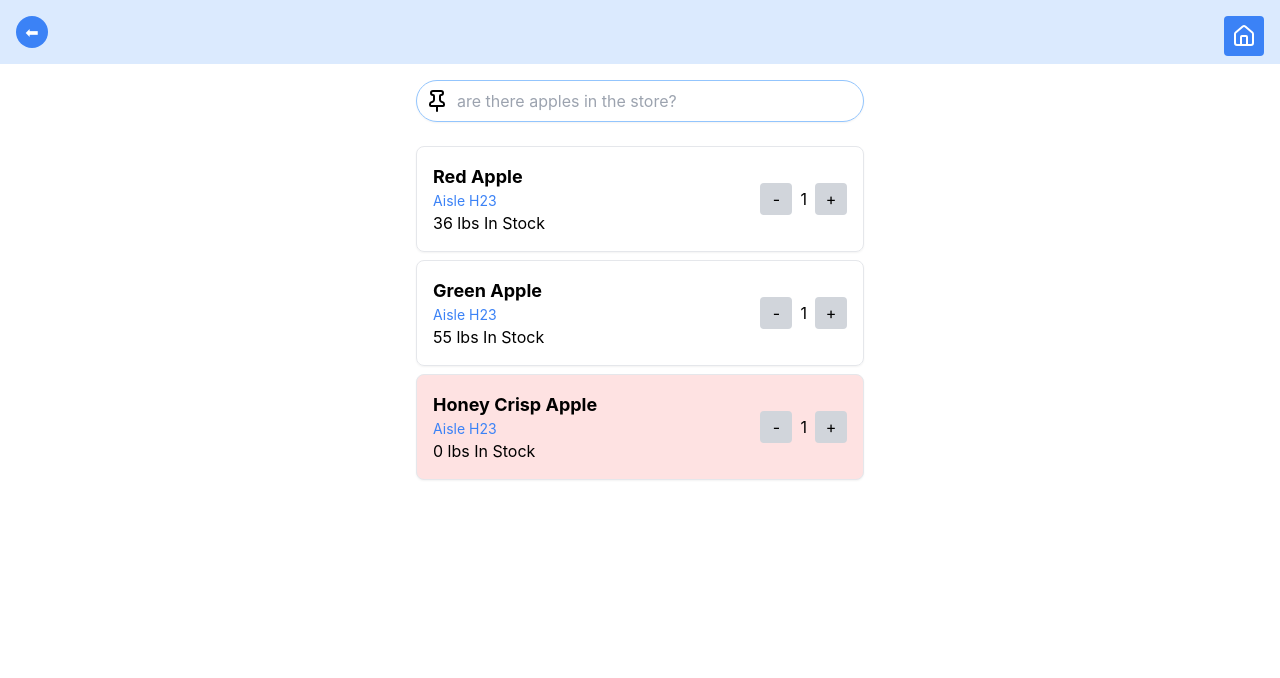
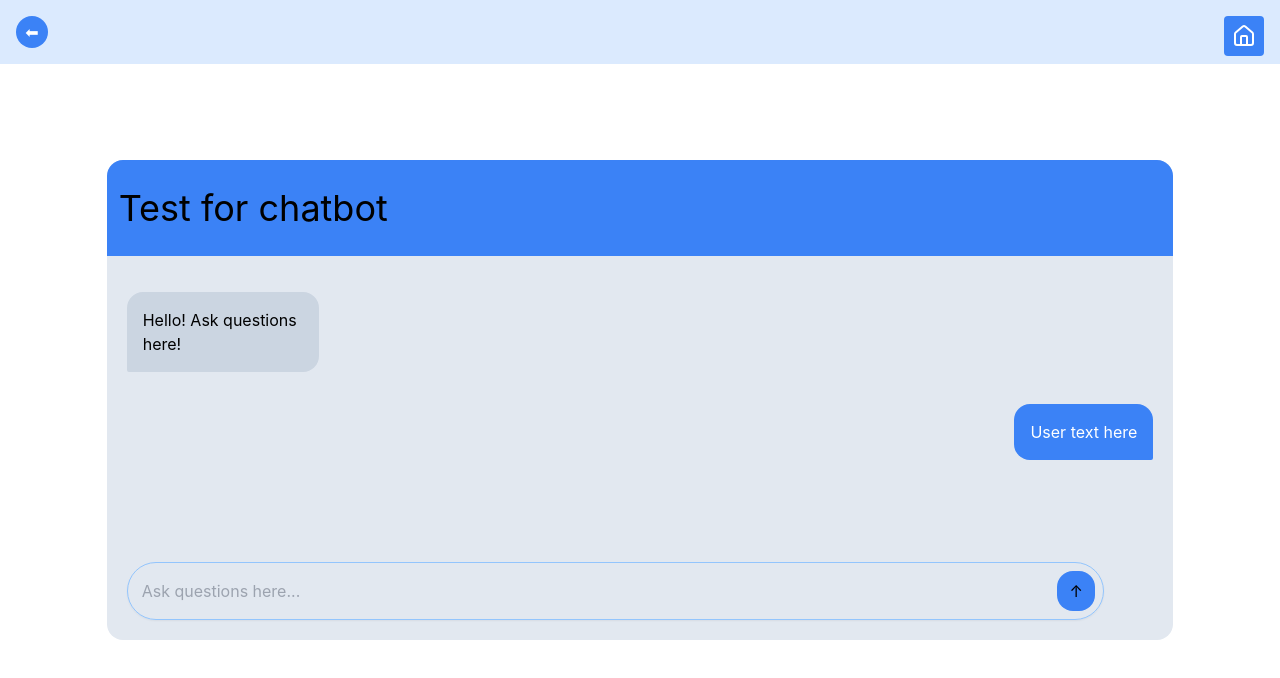
Before and after one commit to bbranlund42/Grocery-Shopping-Assistive-Chatbot, a React (Create React App) app in the folder frontend/: page /JustChatting in a window 1280 px wide. Shown: the top 678 px of the page. Built offline with nearby package versions, Linux system fonts and the light colour scheme.

Commit message:
Started code for justchatting
Gives basic layout for chatbot but no form submission etc..

```diff
--- a/frontend/src/components/JustChatting/JustChatting.js
+++ b/frontend/src/components/JustChatting/JustChatting.js
@@ -14,7 +14,8 @@ function JustChatting() {
   const decrementQuantity = () => setQuantity(quantity > 1 ? quantity - 1 : 1);
 
   return (
-    <div className="bg-white min-h-screen flex flex-col items-center">
+    <>
+     <div className="bg-white min-h-screen flex flex-col items-center">
       {/* Header */}
       <div className="w-full flex items-center justify-between p-4 bg-blue-100">
         <button
@@ -30,94 +31,42 @@ function JustChatting() {
           <House size={24} />
         </button>
       </div>
+      <div className="container relative justify-center align-middle min-h-80 mt-24 w-10/12 bg-slate-200 rounded-2xl">
+        <div className="chatbot-popup bg-blue-500 w-auto rounded-t-2xl">
 
-      {/* Search Container */}
-      <div className="w-full max-w-md flex flex-col items-center my-4">
-        <div className="flex items-center border border-blue-300 rounded-full p-2 shadow-sm w-full">
-          <Pin size={24} />
-          <input
-            type="text"
-            placeholder="are there apples in the store?"
-            className="flex-grow ml-2 border-none outline-none"
-          />
-        </div>
-      </div>
-
-      {/* Results Container */}
-      <div className="w-full max-w-md">
-        {/* Result Item 1 */}
-        <div className="flex items-center justify-between border rounded-lg p-4 my-2 shadow-sm">
-          <div className="flex flex-col">
-            <div className="text-lg font-bold">Red Apple</div>
-            <div className="text-sm text-blue-500">Aisle H23</div>
-            <div>36 lbs In Stock</div>
-          </div>
-          <div className="flex items-center">
-            <button
-              className="bg-gray-300 w-8 h-8 flex items-center justify-center rounded"
-              onClick={decrementQuantity}
-            >
-              -
-            </button>
-            <span className="mx-2">{quantity}</span>
-            <button
-              className="bg-gray-300 w-8 h-8 flex items-center justify-center rounded"
-              onClick={incrementQuantity}
-            >
-              +
-            </button>
+          {/* Chatbot Header*/}
+          <div className="chat-header flex text-3xl pb-3 pt-3 ps-3 justify-between">
+            <div className="header-info flex justify-center mt-4 mb-4">
+              <h2 className="logo-text text-4xl">Test for chatbot</h2>
+            </div>
           </div>
         </div>
 
-        {/* Result Item 2 */}
-        <div className="flex items-center justify-between border rounded-lg p-4 my-2 shadow-sm">
-          <div className="flex flex-col">
-            <div className="text-lg font-bold">Green Apple</div>
-            <div className="text-sm text-blue-500">Aisle H23</div>
-            <div>55 lbs In Stock</div>
+        {/* Chatbot Body*/}
+        <div className="chat-body p-5 h-96 overflow-y-auto flex flex-col">
+          <div className="message bot-message p-4 break-words whitespace-pre-line flex mt-4 mb-4 bg-slate-300 max-w-48 rounded-tl-2xl rounded-tr-2xl rounded-bl-sm rounded-br-2xl">
+            <p className="message-text">
+              Hello! Ask questions here!
+            </p>
           </div>
-          <div className="flex items-center">
-            <button
-              className="bg-gray-300 w-8 h-8 flex items-center justify-center rounded"
-              onClick={decrementQuantity}
-            >
-              -
-            </button>
-            <span className="mx-2">{quantity}</span>
-            <button
-              className="bg-gray-300 w-8 h-8 flex items-center justify-center rounded"
-              onClick={incrementQuantity}
-            >
-              +
-            </button>
+          <div className="message user-message flex break-words whitespace-pre-line p-4 mt-4 mb-4 flex-col self-end text-white bg-blue-500 max-w-48 rounded-tl-2xl rounded-tr-2xl rounded-bl-2xl rounded-br-sm">
+            <p className="message-text">
+              User text here
+            </p>
           </div>
         </div>
 
-        {/* Result Item 3 */}
-        <div className="flex items-center justify-between border rounded-lg p-4 my-2 shadow-sm bg-red-100">
-          <div className="flex flex-col">
-            <div className="text-lg font-bold">Honey Crisp Apple</div>
-            <div className="text-sm text-blue-500">Aisle H23</div>
-            <div>0 lbs In Stock</div>
-          </div>
-          <div className="flex items-center">
-            <button
-              className="bg-gray-300 w-8 h-8 flex items-center justify-center rounded"
-              onClick={decrementQuantity}
-            >
-              -
-            </button>
-            <span className="mx-2">{quantity}</span>
-            <button
-              className="bg-gray-300 w-8 h-8 flex items-center justify-center rounded"
-              onClick={incrementQuantity}
-            >
-              +
-            </button>
-          </div>
+        {/* Chatbot Footer*/}
+        <div className="chat-footer absolute bottom-0 w-full ms-5 mt-10 mb-5">
+          <form action="#" className="chat-form flex w-11/12 items-center justify-between border border-blue-300 rounded-full p-2 shadow-sm">
+            <input type="text" placeholder="Ask questions here..." className="message-input bg-slate-200 w-full p-1.5" required></input>
+            <button type="submit" className="material-symbols-rounded bg-blue-500 h-10 w-10 rounded-2xl rounded-">↑</button>
+          </form>
         </div>
       </div>
-    </div>
+     </div>
+    </>
+
   );
 }
 
```
